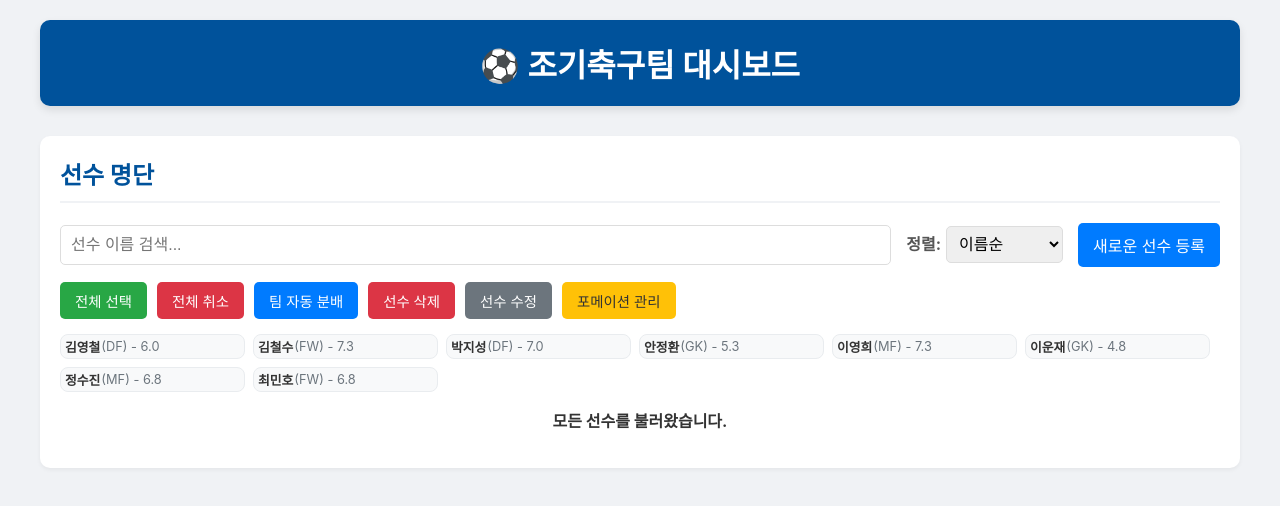
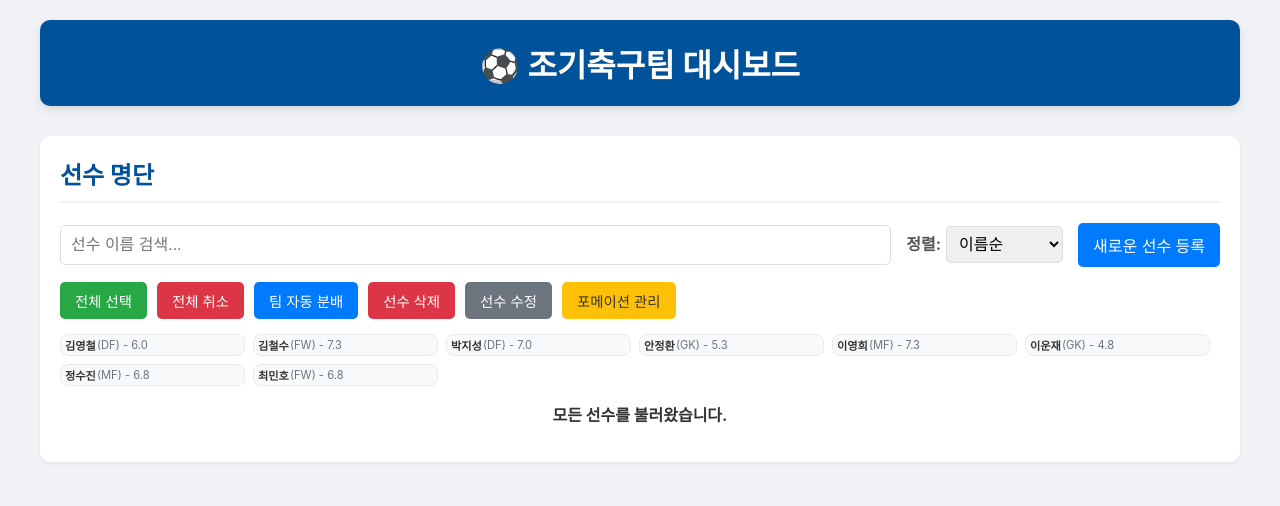
Before and after one commit to yeob77/soccer-team-dashboard, a React (Create React App) app: page / in a window 1280 px wide. Shown: the top 506 px of the page. Built offline with nearby package versions, Linux system fonts and the light colour scheme.

Commit message:
Feat: Adjust player name display for 4 characters in App.css

```diff
--- a/src/App.css
+++ b/src/App.css
@@ -285,7 +285,7 @@ body {
   align-items: center;
   gap: 1px; /* 요소들 사이 간격 더 줄임 */
   cursor: pointer;
-  font-size: 0.8em; /* 폰트 크기 더 줄임 */
+  font-size: 0.7em; /* 폰트 크기 더 줄임 */
 }
 
 .player-card .player-name {
```
